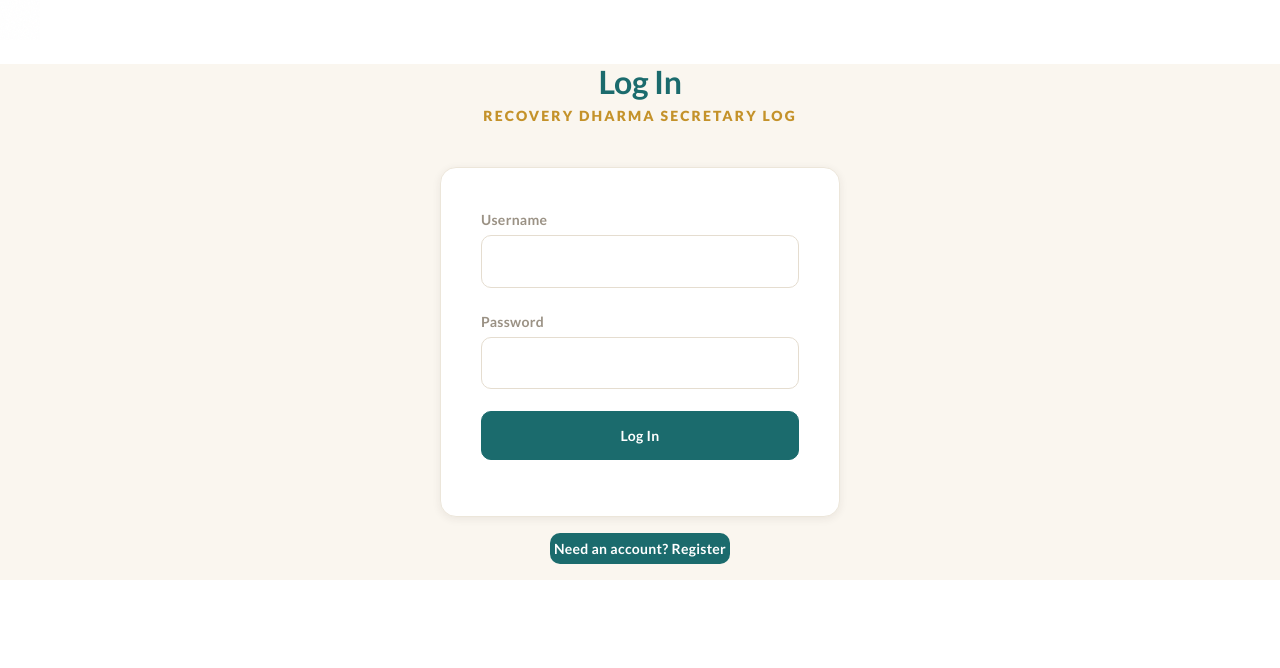
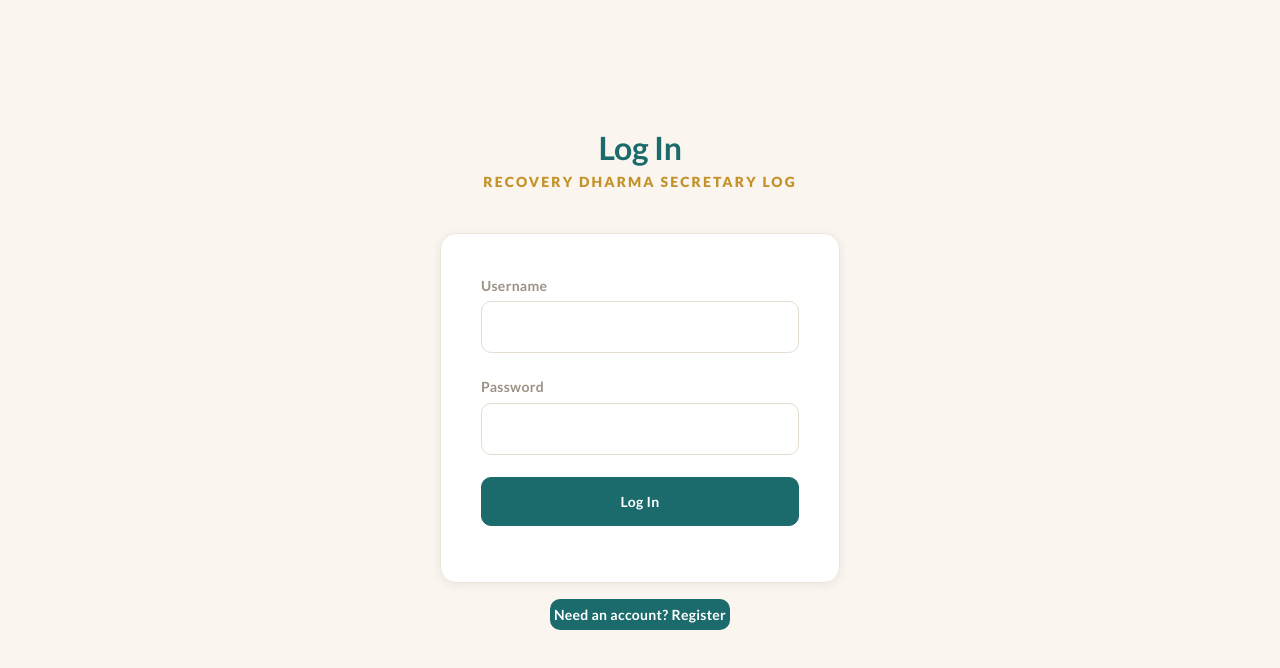
Before and after one commit to Geoffe-Ga/recovery-dharma-log, a React (Vite) app in the folder frontend/: page / in a window 1280 px wide. Shown: the top 668 px of the page. Built offline with nearby package versions, Linux system fonts and the light colour scheme.

Commit message:
style(login): centre login screen and unify page background (#120)

```diff
--- a/frontend/src/App.tsx
+++ b/frontend/src/App.tsx
@@ -124,7 +124,7 @@
         {isAuthenticated ? (
           <AuthenticatedApp onLogout={logout} />
         ) : (
-          <div className="container">
+          <div className="rd-login-shell">
             <Login
               onLogin={login}
               onRegister={register}
--- a/frontend/src/styles/rd-theme.css
+++ b/frontend/src/styles/rd-theme.css
@@ -129,6 +129,10 @@
 
 html {
   scroll-behavior: smooth;
+  /* Pico paints its own background on <html>. When <body> is shorter than
+     the viewport that colour shows through above and below it, so claim the
+     canvas here to keep the page a single colour. */
+  background-color: var(--rd-bg);
 }
 
 body {
@@ -693,9 +697,20 @@
    14. Login page
    =================================================================== */
 
+/* Full-viewport shell so the form sits in the optical centre of the page.
+   `margin: auto` on the child centres both axes without clipping the top
+   when the register form grows taller than the viewport. */
+.rd-login-shell {
+  display: flex;
+  min-height: 100vh;
+  min-height: 100dvh;
+  padding: var(--rd-space-xl) var(--rd-space-md);
+}
+
 .rd-login {
+  width: 100%;
   max-width: 400px;
-  margin: var(--rd-space-2xl) auto;
+  margin: auto;
   text-align: center;
 }
 
```
Also changed, not shown: 1 other file (tests, documents, lock files or other folders).
